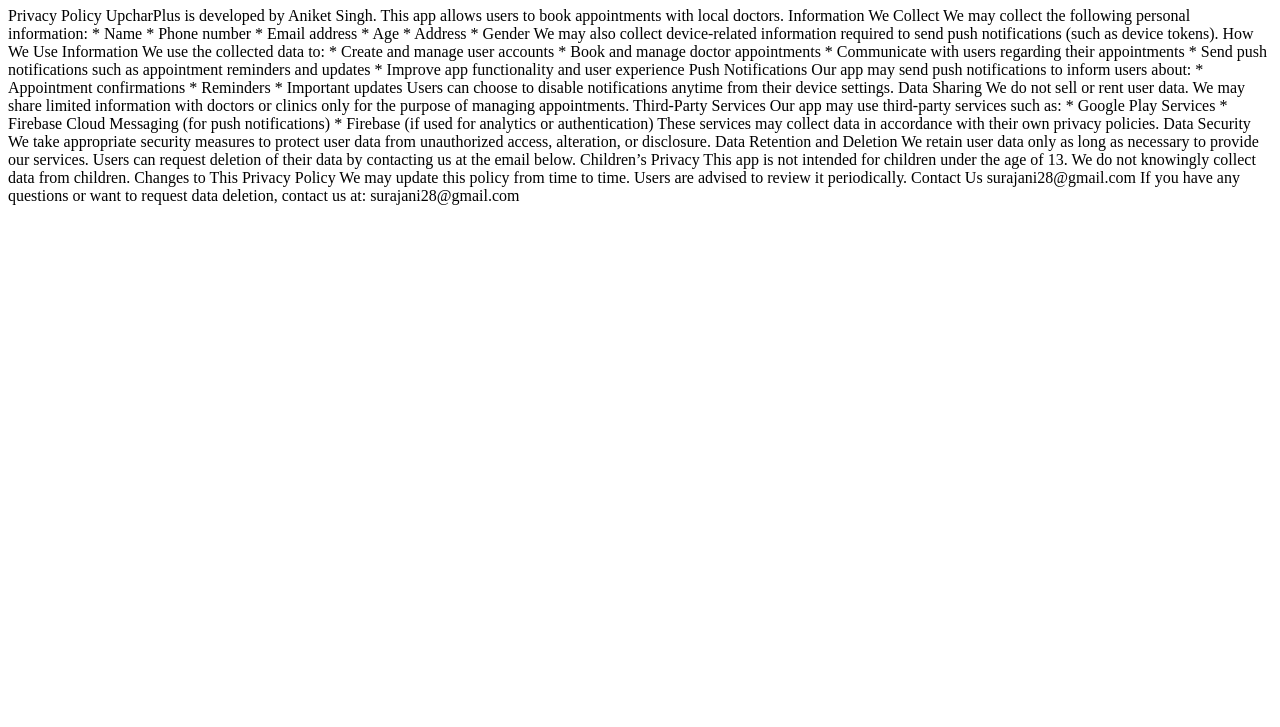
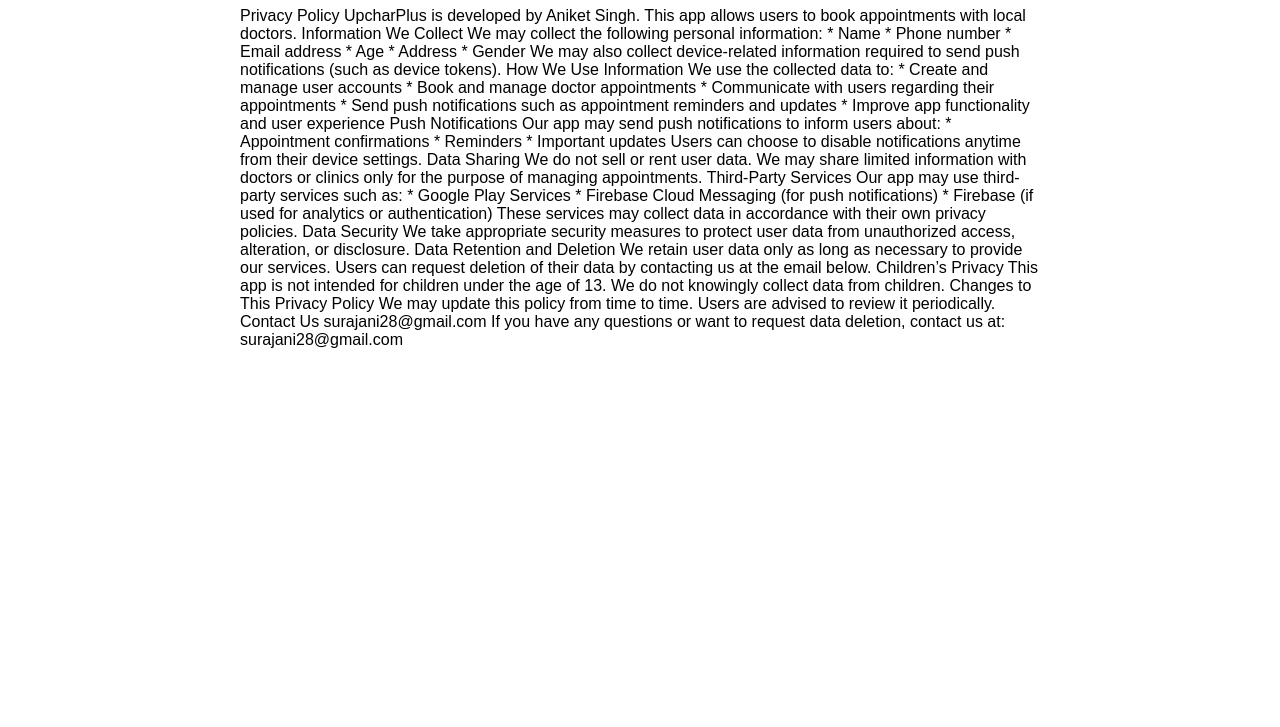
Before and after one commit to surajnai567/doc-user-privacy-policy, a plain HTML site: page index.html in a window 1280 px wide. Shown: the part 73-800 px from the top of the page. Drawn offline with Linux system fonts and the light colour scheme.

Commit message:
Update index.html

```diff
--- a/index.html
+++ b/index.html
@@ -3,7 +3,7 @@
 <head>
   <title>Privacy Policy</title>
 </head>
-<body>
+<body style="font-family: Arial; max-width: 800px; margin: auto;">
   <h1>Privacy Policy</h1>
 
   <p>Privacy Policy
```
